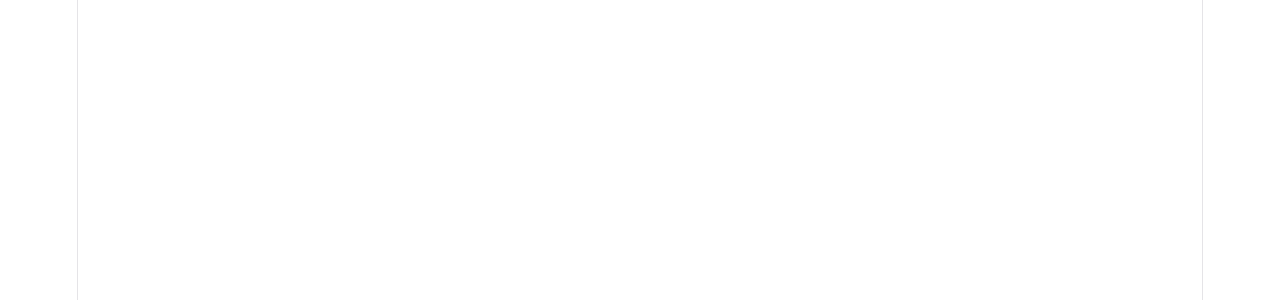
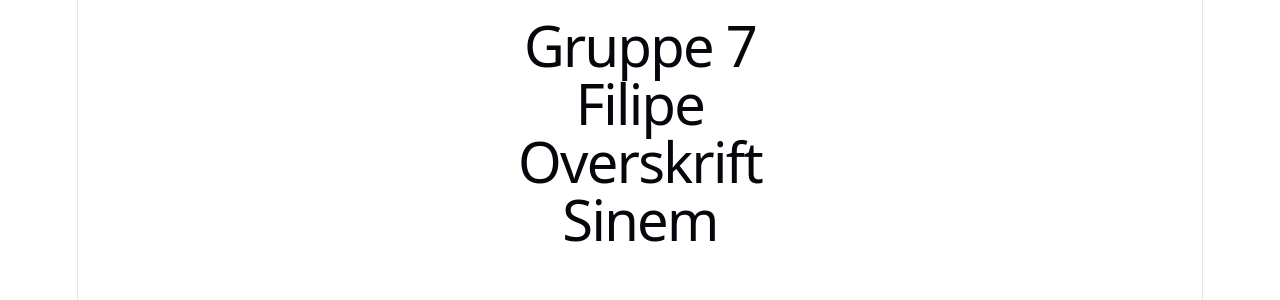
Before and after one commit to SZiinem/arbeidskrav4_gruppe7, a React app in the folder Frontend/: page / in a window 1280 px wide. Shown: the top 300 px of the page. Built offline with nearby package versions, Linux system fonts and the light colour scheme; the HTML template or start-up script is replaced by a standard one.

Commit message:
Fikset Header og lagt inn Filipe,Frans og Sinem komponenter

```diff
--- a/Frontend/src/App.jsx
+++ b/Frontend/src/App.jsx
@@ -9,9 +9,12 @@
   // const [count, setCount] = useState(0)
 
   return (
-      <main>
-        <Header />
-      </main>
+    <main>
+      <Header />
+      <Filipe />
+      <Frans />
+      <Sinem />
+    </main>
   )
 }
 
--- a/Frontend/src/components/Header.jsx
+++ b/Frontend/src/components/Header.jsx
@@ -1,5 +1,6 @@
-export default function Header(){
-    <header>
-        <h1>Gruppe 7</h1>
-    </header>
+export default function Header({ }) {
+    return (
+        <header>
+            <h1>Gruppe 7</h1>
+        </header>)
 }
```
